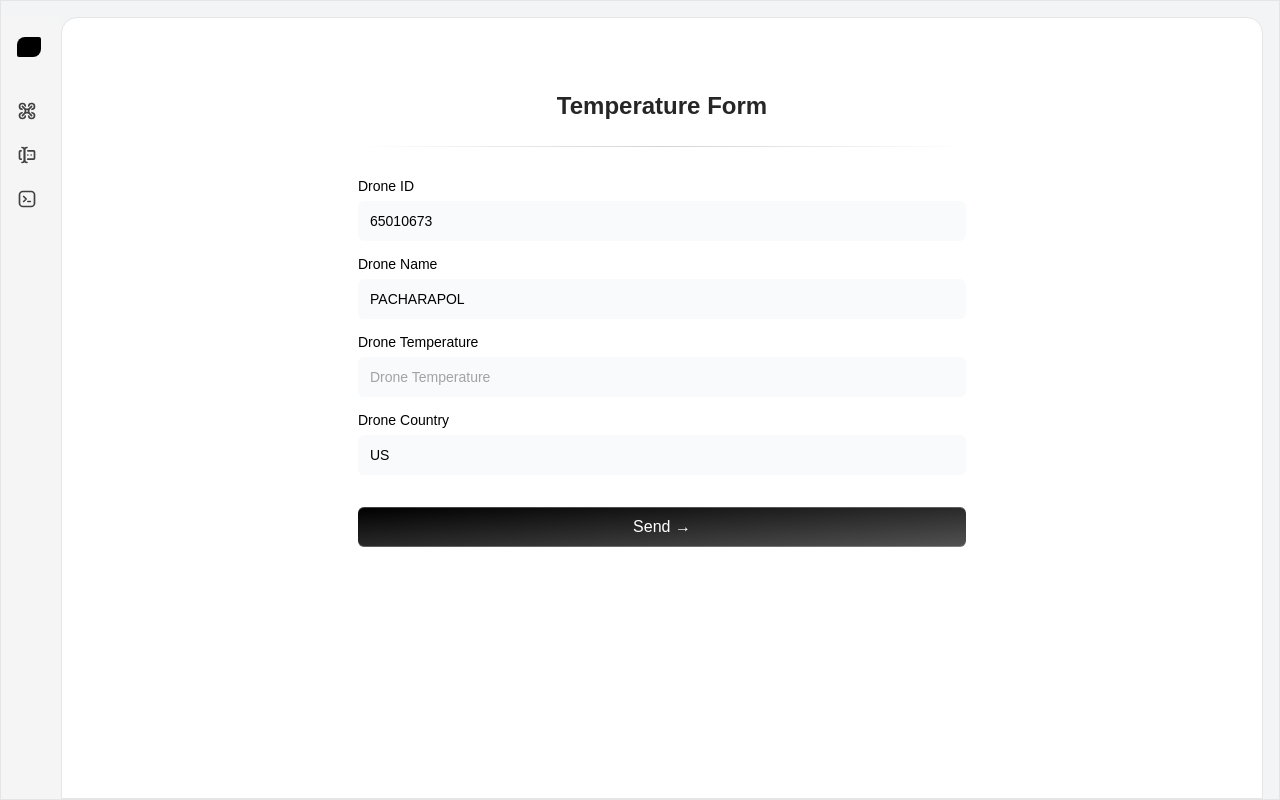
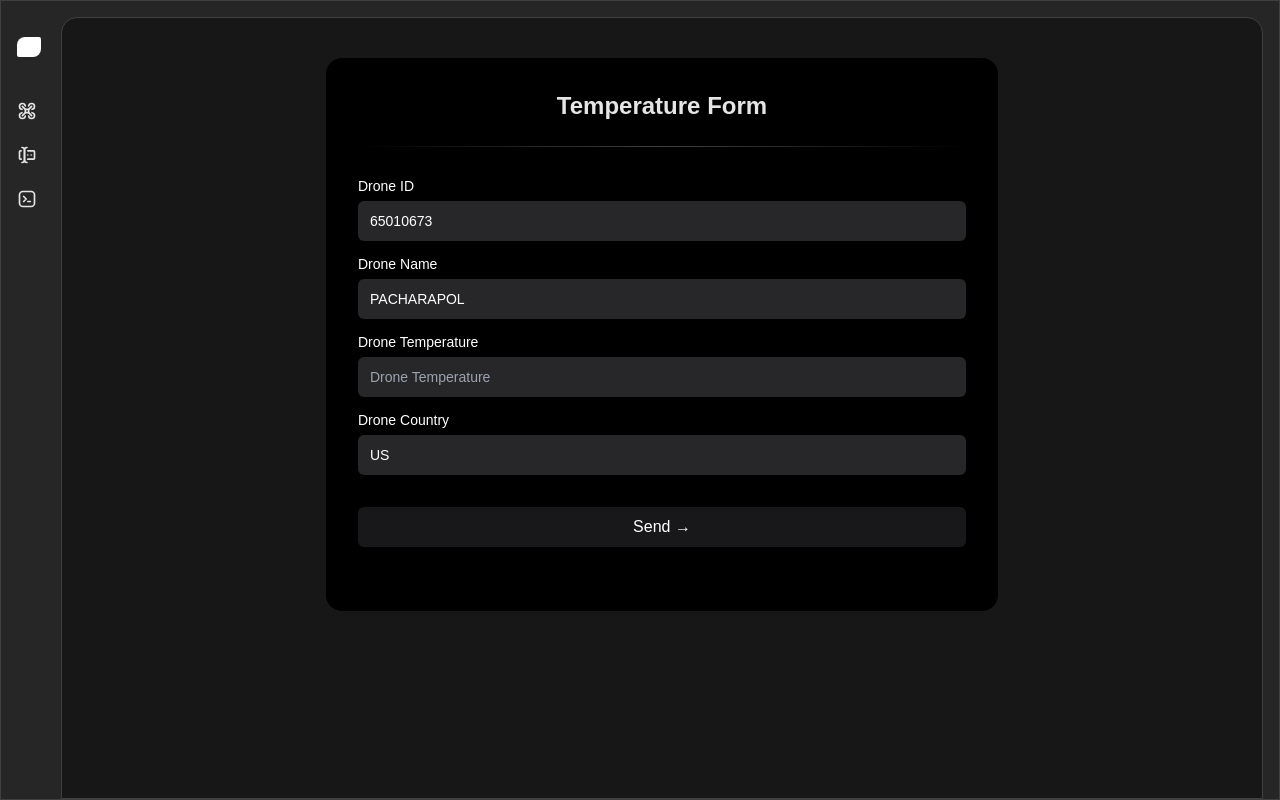
Before and after one commit to KlausJager10110/65010673_drone-website, a Next.js app in the folder web/: page /temperatureform in a window 1280 px wide. Built offline with nearby package versions, Linux system fonts and the light colour scheme.

Commit message:
edit theme color

```diff
--- a/web/src/app/components/Form.component.tsx
+++ b/web/src/app/components/Form.component.tsx
@@ -110,7 +110,7 @@ export default function Form({ setSuccess }: { setSuccess: Function }) {
             </div>
 
             <button
-                className="bg-gradient-to-br relative group/btn mt-8 from-black dark:from-zinc-900 dark:to-zinc-900 to-neutral-600 block dark:bg-zinc-800 w-full text-white rounded-md h-10 font-medium shadow-[0px_1px_0px_0px_#ffffff40_inset,0px_-1px_0px_0px_#ffffff40_inset] dark:shadow-[0px_1px_0px_0px_var(--zinc-800)_inset,0px_-1px_0px_0px_var(--zinc-800)_inset]"
+                className="bg-gradient-to-br relative group/btn mt-8 from-zinc-900 to-zinc-900 block bg-zinc-800 w-full text-white rounded-md h-10 font-medium shadow-[0px_1px_0px_0px_var(--zinc-800)_inset,0px_-1px_0px_0px_var(--zinc-800)_inset]"
                 type="submit"
             >
                 Send &rarr;
@@ -152,11 +152,11 @@ export const Input = React.forwardRef<HTMLInputElement, InputProps>(
             <input
                 type={type}
                 className={cn(
-                    `flex h-10 w-full border-none bg-gray-50 dark:bg-zinc-800 text-black dark:text-white rounded-md px-3 py-2 text-sm  file:border-0 file:bg-transparent
-                    file:text-sm file:font-medium placeholder:text-neutral-400 dark:placeholder-text-neutral-600
-                    focus-visible:outline-none focus-visible:ring-[2px]  focus-visible:ring-neutral-400 dark:focus-visible:ring-neutral-600
+                    `flex h-10 w-full border-none bg-zinc-800 text-white rounded-md px-3 py-2 text-sm  file:border-0 file:bg-transparent
+                    file:text-sm file:font-medium placeholder-text-neutral-600
+                    focus-visible:outline-none focus-visible:ring-[2px] focus-visible:ring-neutral-600
                     disabled:cursor-not-allowed disabled:opacity-50
-                    dark:shadow-[0px_0px_1px_1px_var(--neutral-700)]`,
+                    shadow-[0px_0px_1px_1px_var(--neutral-700)]`,
                     className
                 )}
                 ref={ref}
@@ -173,7 +173,7 @@ export const Label = React.forwardRef<
     <label
         ref={ref}
         className={cn(
-            "text-sm font-medium text-black dark:text-white leading-none peer-disabled:cursor-not-allowed peer-disabled:opacity-70",
+            "text-sm font-medium text-white leading-none peer-disabled:cursor-not-allowed peer-disabled:opacity-70",
             className
         )}
         {...props}
--- a/web/src/app/components/Layout.component.tsx
+++ b/web/src/app/components/Layout.component.tsx
@@ -17,21 +17,21 @@ export default function Layout({ children }: { children: React.ReactNode; }) {
             label: "View Config",
             href: "/",
             icon: (
-                <IconDrone className="text-neutral-700 dark:text-neutral-200 h-5 w-5 flex-shrink-0" />
+                <IconDrone className="text-neutral-200 h-5 w-5 flex-shrink-0" />
             ),
         },
         {
             label: "Temperature Form",
             href: "/temperatureform",
             icon: (
-                <IconForms className="text-neutral-700 dark:text-neutral-200 h-5 w-5 flex-shrink-0" />
+                <IconForms className="text-neutral-200 h-5 w-5 flex-shrink-0" />
             ),
         },
         {
             label: "View Logs",
             href: "/viewlogs",
             icon: (
-                <IconBrandTabler className="text-neutral-700 dark:text-neutral-200 h-5 w-5 flex-shrink-0" />
+                <IconBrandTabler className="text-neutral-200 h-5 w-5 flex-shrink-0" />
             ),
         },
     ];
@@ -39,7 +39,7 @@ export default function Layout({ children }: { children: React.ReactNode; }) {
     return (
         <div
             className={cn(
-                "flex flex-col md:flex-row bg-gray-100 dark:bg-neutral-800 w-full flex-1 max-w-[100vw] border border-neutral-200 dark:border-neutral-700 overflow-hidden pt-4 pr-4 pl-4 md:pl-0",
+                "flex flex-col md:flex-row bg-neutral-800 w-full flex-1 max-w-[100vw] border border-neutral-700 overflow-hidden pt-4 pr-4 pl-4 md:pl-0",
                 "h-screen" // for your use case, use `h-screen` instead of `h-[60vh]`
             )}
         >
@@ -56,7 +56,7 @@ export default function Layout({ children }: { children: React.ReactNode; }) {
                 </SidebarBody>
             </Sidebar>
             <div className="flex flex-1">
-                <div className="p-2 md:p-10 rounded-t-2xl border border-neutral-200 dark:border-neutral-700 bg-white dark:bg-neutral-900 flex flex-col gap-2 w-full h-full overflow-auto">
+                <div className="p-2 md:p-10 rounded-t-2xl border border-neutral-700 bg-neutral-900 flex flex-col gap-2 w-full h-full overflow-auto">
                     {children}
                 </div>
             </div>
@@ -70,11 +70,11 @@ export const Logo = () => {
             href="/"
             className="font-normal flex space-x-2 items-center text-sm text-black py-1 relative z-20"
         >
-            <div className="h-5 w-6 bg-black dark:bg-white rounded-br-lg rounded-tr-sm rounded-tl-lg rounded-bl-sm flex-shrink-0" />
+            <div className="h-5 w-6 bg-white rounded-br-lg rounded-tr-sm rounded-tl-lg rounded-bl-sm flex-shrink-0" />
             <motion.span
                 initial={{ opacity: 0 }}
                 animate={{ opacity: 1 }}
-                className="font-medium text-black dark:text-white whitespace-pre"
+                className="font-medium text-white whitespace-pre"
             >
                 65010673
             </motion.span>
@@ -87,7 +87,7 @@ export const LogoIcon = () => {
             href="#"
             className="font-normal flex space-x-2 items-center text-sm text-black py-1 relative z-20"
         >
-            <div className="h-5 w-6 bg-black dark:bg-white rounded-br-lg rounded-tr-sm rounded-tl-lg rounded-bl-sm flex-shrink-0" />
+            <div className="h-5 w-6 bg-white rounded-br-lg rounded-tr-sm rounded-tl-lg rounded-bl-sm flex-shrink-0" />
         </Link>
     );
 };
--- a/web/src/app/components/ui/pagination.tsx
+++ b/web/src/app/components/ui/pagination.tsx
@@ -22,18 +22,18 @@ export function Pagination({ totalPages = 10, setPage }: { totalPages: number, s
                 disabled={active === 1}
                 className={cn("border-2 p-1 rounded-md border-stone-50", active === 1 && "border-stone-400")}
             >
-                <ArrowLeftIcon strokeWidth={2} className={cn("h-4 w-4 dark:text-stone-50", active === totalPages && "text-stone-400")} />
+                <ArrowLeftIcon strokeWidth={2} className={cn("h-4 w-4 text-stone-50", active === totalPages && "text-stone-400")} />
             </button>
-            <div className="font-normal">
-                Page <strong className=" dark:text-white">{active}</strong> of{" "}
-                <strong className="dark:text-white">{totalPages}</strong>
+            <div className="font-normal text-white">
+                Page <strong className=" text-white">{active}</strong> of{" "}
+                <strong className="text-white">{totalPages}</strong>
             </div>
             <button
                 onClick={() => { next(); setPage(active); }}
                 disabled={active === totalPages}
                 className={cn("border-2 p-1 rounded-md border-stone-50", active === totalPages && "border-stone-400")}
             >
-                <ArrowRightIcon strokeWidth={2} className={cn("h-4 w-4 dark:text-stone-50", active === totalPages && "text-stone-400")} />
+                <ArrowRightIcon strokeWidth={2} className={cn("h-4 w-4 text-stone-50", active === totalPages && "text-stone-400")} />
             </button>
         </div>
     );
--- a/web/src/app/components/ui/sidebar.tsx
+++ b/web/src/app/components/ui/sidebar.tsx
@@ -89,7 +89,7 @@ export const DesktopSidebar = ({
         <>
             <motion.div
                 className={cn(
-                    "h-full px-4 py-4 hidden  md:flex md:flex-col bg-neutral-100 dark:bg-neutral-800 w-[300px] flex-shrink-0",
+                    "h-full px-4 py-4 hidden  md:flex md:flex-col bg-neutral-800 w-[300px] flex-shrink-0",
                     className
                 )}
                 animate={{
@@ -115,13 +115,13 @@ export const MobileSidebar = ({
         <>
             <div
                 className={cn(
-                    "h-10 px-4 py-4 flex flex-row md:hidden  items-center justify-between bg-neutral-100 dark:bg-neutral-800 w-full"
+                    "h-10 px-4 py-4 flex flex-row md:hidden  items-center justify-between bg-neutral-800 w-full"
                 )}
                 {...props}
             >
                 <div className="flex justify-end z-20 w-full">
                     <IconMenu2
-                        className="text-neutral-800 dark:text-neutral-200"
+                        className="text-neutral-200"
                         onClick={() => setOpen(!open)}
                     />
                 </div>
@@ -136,12 +136,12 @@ export const MobileSidebar = ({
                                 ease: "easeInOut",
                             }}
                             className={cn(
-                                "fixed h-full w-full inset-0 bg-white dark:bg-neutral-900 p-10 z-[100] flex flex-col justify-between",
+                                "fixed h-full w-full inset-0 bg-neutral-900 p-10 z-[100] flex flex-col justify-between",
                                 className
                             )}
                         >
                             <div
-                                className="absolute right-10 top-10 z-50 text-neutral-800 dark:text-neutral-200"
+                                className="absolute right-10 top-10 z-50 text-neutral-200"
                                 onClick={() => setOpen(!open)}
                             >
                                 <IconX />
@@ -181,7 +181,7 @@ export const SidebarLink = ({
                     display: animate ? (open ? "inline-block" : "none") : "inline-block",
                     opacity: animate ? (open ? 1 : 0) : 1,
                 }}
-                className="text-neutral-700 dark:text-neutral-200 text-sm group-hover/sidebar:translate-x-1 transition duration-150 whitespace-pre inline-block !p-0 !m-0"
+                className="text-neutral-200 text-sm group-hover/sidebar:translate-x-1 transition duration-150 whitespace-pre inline-block !p-0 !m-0"
             >
                 {link.label}
             </motion.span>
--- a/web/src/app/temperatureform/page.tsx
+++ b/web/src/app/temperatureform/page.tsx
@@ -7,20 +7,20 @@ export default function page() {
   const [success, setSuccess] = useState<boolean>(false);
 
   return (
-    <div className="max-w-2xl w-full mx-auto rounded-2xl p-8 shadow-input bg-white dark:bg-black">
+    <div className="max-w-2xl w-full mx-auto rounded-2xl p-8 shadow-input bg-black">
       {!success ? (
         <>
-          <h2 className="font-bold text-2xl text-neutral-800 dark:text-neutral-200 text-center">
+          <h2 className="font-bold text-2xl text-neutral-200 text-center">
             Temperature Form
           </h2>
-          <div className="bg-gradient-to-r from-transparent via-neutral-300 dark:via-neutral-700 to-transparent my-6 h-[1px] w-full" />
+          <div className="bg-gradient-to-r from-transparent via-neutral-700 to-transparent my-6 h-[1px] w-full" />
           <Form setSuccess={setSuccess} />
         </>
       ) : (
         <div className="flex flex-col justify-center items-center">
           <h2 className="text-center text-2xl">Your form has been submitted successfully!</h2>
           <button
-                className="bg-gradient-to-br mx-auto w-[50%] relative group/btn mt-8 from-black dark:from-zinc-900 dark:to-zinc-900 to-neutral-600 block dark:bg-zinc-800 text-white rounded-md h-10 font-medium shadow-[0px_1px_0px_0px_#ffffff40_inset,0px_-1px_0px_0px_#ffffff40_inset] dark:shadow-[0px_1px_0px_0px_var(--zinc-800)_inset,0px_-1px_0px_0px_var(--zinc-800)_inset]"
+                className="bg-gradient-to-br mx-auto w-[50%] relative group/btn mt-8 from-zinc-900 to-zinc-900 block bg-zinc-800 text-white rounded-md h-10 font-medium shadow-[0px_1px_0px_0px_var(--zinc-800)_inset,0px_-1px_0px_0px_var(--zinc-800)_inset]"
                 type="button"
                 onClick={() => setSuccess(false)}
             >
```
Also changed, not shown: web/src/app/page.tsx (+5 -5 lines), web/src/app/viewlogs/page.tsx (+15 -16 lines).
